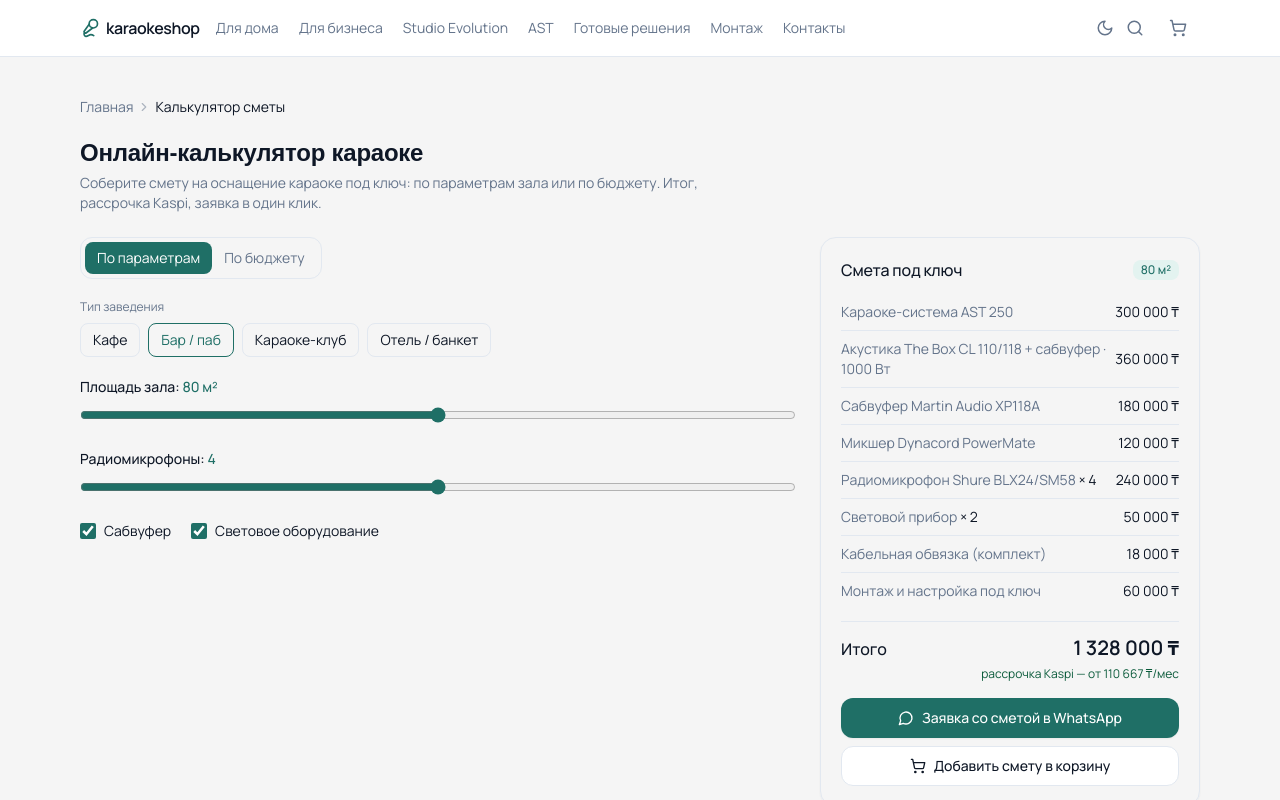
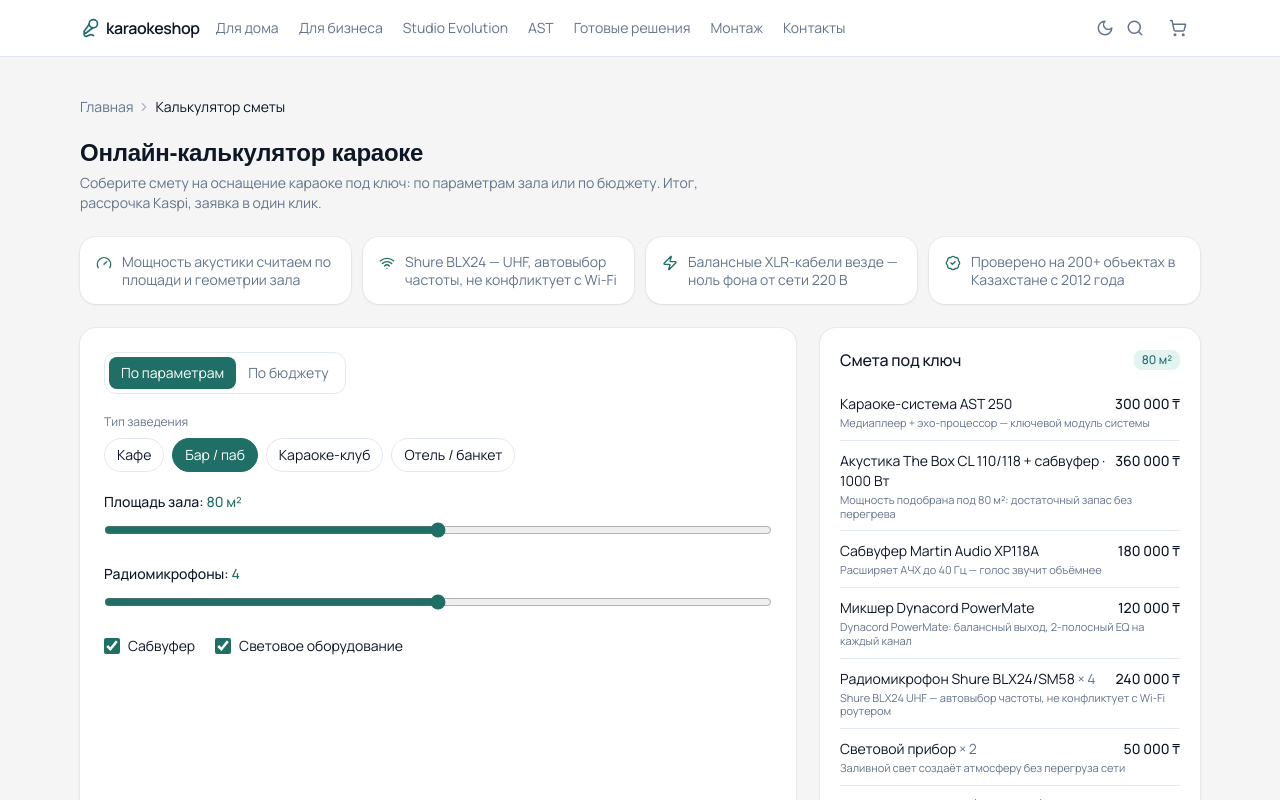
Before and after one commit to airginggger-collab/Karaokeshop, a Next.js app in the folder apps/web/: page /kalkulyator in a window 1280 px wide. Shown: the top 800 px of the page. Built offline with nearby package versions, Linux system fonts and the light colour scheme; a web font is replaced by a local one.

Commit message:
feat(kalkulyator): white card layout, expert hints per smeta line, trust strip

```diff
--- a/apps/web/src/components/CalculatorClient.tsx
+++ b/apps/web/src/components/CalculatorClient.tsx
@@ -1,22 +1,29 @@
 "use client";
 
 import * as React from "react";
-import { MessageCircle, ShoppingCart, Check } from "lucide-react";
+import { MessageCircle, ShoppingCart, Check, BadgeCheck, Gauge, Wifi, Zap } from "lucide-react";
 import { Button, Badge } from "@kk/ui";
 import { useCart } from "@/lib/cart";
 import { configure, configureByBudget, smetaText, type Calc } from "@/lib/calculator";
-import { priceFmt, installmentMonthly, siteConfig } from "@/lib/site";
+import { priceFmt, siteConfig } from "@/lib/site";
 
 const venueTypes = ["Кафе", "Бар / паб", "Караоке-клуб", "Отель / банкет"];
 
+const expertPoints = [
+  { icon: Gauge, text: "Мощность акустики считаем по площади и геометрии зала" },
+  { icon: Wifi, text: "Shure BLX24 — UHF, автовыбор частоты, не конфликтует с Wi-Fi" },
+  { icon: Zap, text: "Балансные XLR-кабели везде — ноль фона от сети 220 В" },
+  { icon: BadgeCheck, text: "Проверено на 200+ объектах в Казахстане с 2012 года" },
+];
+
 function chip(active: boolean): string {
-  return `rounded-md border px-3 py-1.5 text-sm transition ${
-    active ? "border-primary text-primary" : "border-border text-foreground hover:bg-surface"
+  return `rounded-full border px-3 py-1.5 text-sm transition ${
+    active ? "border-primary bg-primary text-primary-fg" : "border-border text-foreground hover:bg-surface"
   }`;
 }
 function tab(active: boolean): string {
   return `rounded-md px-3 py-1.5 text-sm transition ${
-    active ? "bg-primary text-primary-fg" : "text-muted-foreground"
+    active ? "bg-primary text-primary-fg" : "text-muted-foreground hover:text-foreground"
   }`;
 }
 
@@ -41,7 +48,6 @@
     fits = r.fits;
   }
 
-  const monthly = priceFmt(installmentMonthly(calc.total));
   const waUrl = `https://wa.me/${siteConfig.whatsapp}?text=${encodeURIComponent(smetaText(calc, venue))}`;
 
   const addSmeta = () => {
@@ -51,8 +57,20 @@
   };
 
   return (
+    <div className="space-y-6">
+      {/* Expert trust strip */}
+      <div className="grid gap-3 sm:grid-cols-2 lg:grid-cols-4">
+        {expertPoints.map(({ icon: Icon, text }) => (
+          <div key={text} className="flex items-start gap-2.5 rounded-2xl bg-background p-4 text-sm">
+            <Icon className="mt-0.5 h-4 w-4 shrink-0 text-primary" />
+            <span className="text-muted-foreground leading-tight">{text}</span>
+          </div>
+        ))}
+      </div>
+
       <div className="grid gap-6 lg:grid-cols-[1fr_380px]">
-      <div>
+        {/* Left — controls */}
+        <div className="rounded-2xl bg-background p-6">
           <div className="mb-5 inline-flex rounded-lg border border-border p-1">
             <button type="button" onClick={() => setMode("params")} className={tab(mode === "params")}>
               По параметрам
@@ -84,11 +102,11 @@
               <input type="range" min={2} max={6} step={1} value={mics} onChange={(e) => setMics(Number(e.target.value))} className="w-full accent-primary" />
 
               <div className="mt-5 flex flex-wrap gap-5 text-sm">
-              <label className="flex items-center gap-2">
+                <label className="flex items-center gap-2 cursor-pointer">
                   <input type="checkbox" checked={sub} onChange={(e) => setSub(e.target.checked)} className="h-4 w-4 accent-primary" />
                   Сабвуфер
                 </label>
-              <label className="flex items-center gap-2">
+                <label className="flex items-center gap-2 cursor-pointer">
                   <input type="checkbox" checked={light} onChange={(e) => setLight(e.target.checked)} className="h-4 w-4 accent-primary" />
                   Световое оборудование
                 </label>
@@ -103,7 +121,7 @@
                 step={100000}
                 value={budget}
                 onChange={(e) => setBudget(Number(e.target.value))}
-              className="h-11 w-full max-w-xs rounded-lg border border-border bg-transparent px-3 text-sm outline-none"
+                className="h-11 w-full max-w-xs rounded-lg border border-border bg-transparent px-3 text-sm outline-none focus:border-primary"
               />
               {!fits ? (
                 <p className="mt-2 text-xs text-muted-foreground">
@@ -116,7 +134,8 @@
           )}
         </div>
 
-      <aside className="h-fit rounded-2xl border border-border p-5 shadow-sm">
+        {/* Right — smeta */}
+        <aside className="h-fit rounded-2xl bg-background p-5 shadow-sm">
           <div className="flex items-center justify-between">
             <h3 className="font-medium">Смета под ключ</h3>
             <Badge tone="primary">{calc.area} м²</Badge>
@@ -124,11 +143,16 @@
 
           <div className="mt-3 divide-y divide-border text-sm">
             {calc.lines.map((l) => (
-            <div key={l.name} className="flex items-center justify-between gap-2 py-2">
-              <span className="text-muted-foreground">
-                {l.name} {l.qty > 1 ? <span className="text-foreground">× {l.qty}</span> : null}
+              <div key={l.name} className="py-2.5">
+                <div className="flex items-baseline justify-between gap-2">
+                  <span className="text-foreground">
+                    {l.name} {l.qty > 1 ? <span className="text-muted-foreground">× {l.qty}</span> : null}
                   </span>
-              <span className="whitespace-nowrap">{priceFmt(l.subtotal)}</span>
+                  <span className="whitespace-nowrap font-medium">{priceFmt(l.subtotal)}</span>
+                </div>
+                {l.hint && (
+                  <p className="mt-0.5 text-[11px] text-muted-foreground leading-tight">{l.hint}</p>
+                )}
               </div>
             ))}
           </div>
@@ -137,7 +161,6 @@
             <span className="font-medium">Итого</span>
             <span className="text-xl font-semibold">{priceFmt(calc.total)}</span>
           </div>
-        <p className="mt-1 text-right text-xs text-accent-fg">рассрочка Kaspi — от {monthly}/мес</p>
 
           <div className="mt-4 flex flex-col gap-2">
             <Button onClick={() => window.open(waUrl, "_blank", "noopener")}>
@@ -157,5 +180,6 @@
           </div>
         </aside>
       </div>
+    </div>
   );
 }
--- a/apps/web/src/lib/calculator.ts
+++ b/apps/web/src/lib/calculator.ts
@@ -8,7 +8,7 @@
   sub: boolean;
 };
 
-export type Line = { name: string; qty: number; price: number; subtotal: number };
+export type Line = { name: string; qty: number; price: number; subtotal: number; hint?: string };
 export type Calc = { base: string; area: number; lines: Line[]; total: number };
 
 export function pickBase(area: number): BaseSystem {
@@ -26,18 +26,18 @@
   const mics = Math.max(2, Math.min(6, Math.round(input.mics)));
 
   const lines: Line[] = [];
-  const add = (name: string, qty: number, price: number) => {
-    if (qty > 0) lines.push({ name, qty, price, subtotal: qty * price });
+  const add = (name: string, qty: number, price: number, hint?: string) => {
+    if (qty > 0) lines.push({ name, qty, price, subtotal: qty * price, hint });
   };
 
-  add(base.name, 1, base.price);
-  add(`${ac.name} · ${ac.power}`, 1, ac.price);
-  add(comps.sub.name, input.sub ? 1 : 0, comps.sub.price);
-  add(comps.mixer.name, 1, comps.mixer.price);
-  add(comps.mic.name, mics, comps.mic.price);
-  add(comps.light.name, input.light ? 2 : 0, comps.light.price);
-  add(comps.cables.name, 1, comps.cables.price);
-  add(comps.install.name, 1, comps.install.price);
+  add(base.name, 1, base.price, "Медиаплеер + эхо-процессор — ключевой модуль системы");
+  add(`${ac.name} · ${ac.power}`, 1, ac.price, `Мощность подобрана под ${area} м²: достаточный запас без перегрева`);
+  add(comps.sub.name, input.sub ? 1 : 0, comps.sub.price, "Расширяет АЧХ до 40 Гц — голос звучит объёмнее");
+  add(comps.mixer.name, 1, comps.mixer.price, "Dynacord PowerMate: балансный выход, 2-полосный EQ на каждый канал");
+  add(comps.mic.name, mics, comps.mic.price, "Shure BLX24 UHF — автовыбор частоты, не конфликтует с Wi-Fi роутером");
+  add(comps.light.name, input.light ? 2 : 0, comps.light.price, "Заливной свет создаёт атмосферу без перегруза сети");
+  add(comps.cables.name, 1, comps.cables.price, "Балансные XLR-кабели — без фона и наводок от сети 220 В");
+  add(comps.install.name, 1, comps.install.price, "Прокладка в кабель-канале, настройка эквалайзера под акустику зала");
 
   const total = lines.reduce((s, l) => s + l.subtotal, 0);
   return { base: base.id, area, lines, total };
```
Lines whose indentation alone changed are shown as unchanged.
